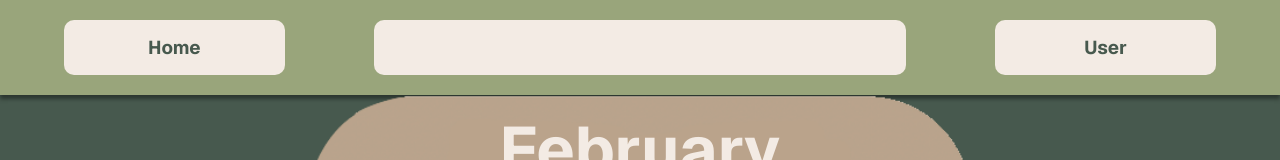
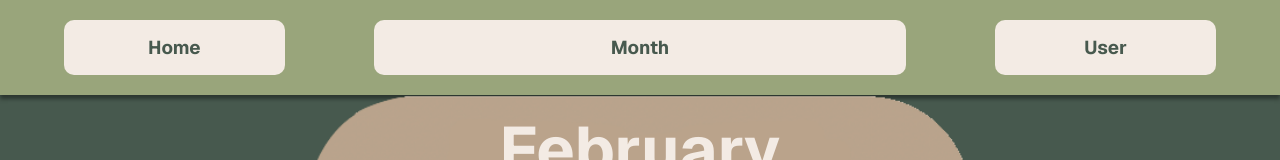
Before and after one commit to pathirny/HarvestHub, a Next.js app in the folder harvesthub/: page /Calendar/1 in a window 1280 px wide. Shown: the top 160 px of the page. Built offline with nearby package versions, Linux system fonts and the light colour scheme.

Commit message:
type for months params

```diff
--- a/harvesthub/app/Calendar/[month]/page.tsx
+++ b/harvesthub/app/Calendar/[month]/page.tsx
@@ -2,7 +2,7 @@ import Header from "@/components/Header"
 import Link from "next/link"
 import BackButton from "@/components/BackButton"
 
-export default function Month({ params }){
+export default function Month({ params } : any){
 
     const months = ['January', 'February', 'March', 'April', 'May', 'June', 'July', 'August', 'Septmeber', 'October', 'November', 'December']
    const nxt = +params.month === 11 ? 0 : +params.month + 1
@@ -10,7 +10,7 @@ export default function Month({ params }){
 
 return(<>
 <div id="calendar-pg-container" >
-<Header />
+<Header title="Month" />
 <div id="month-nav-container">
     <Link href={`./${prev}`}><div id="prv-mnth-bttn"></div></Link>
     <div className="month br-wht header-month" id="january"><p>{months[params.month]}</p></div>
```
